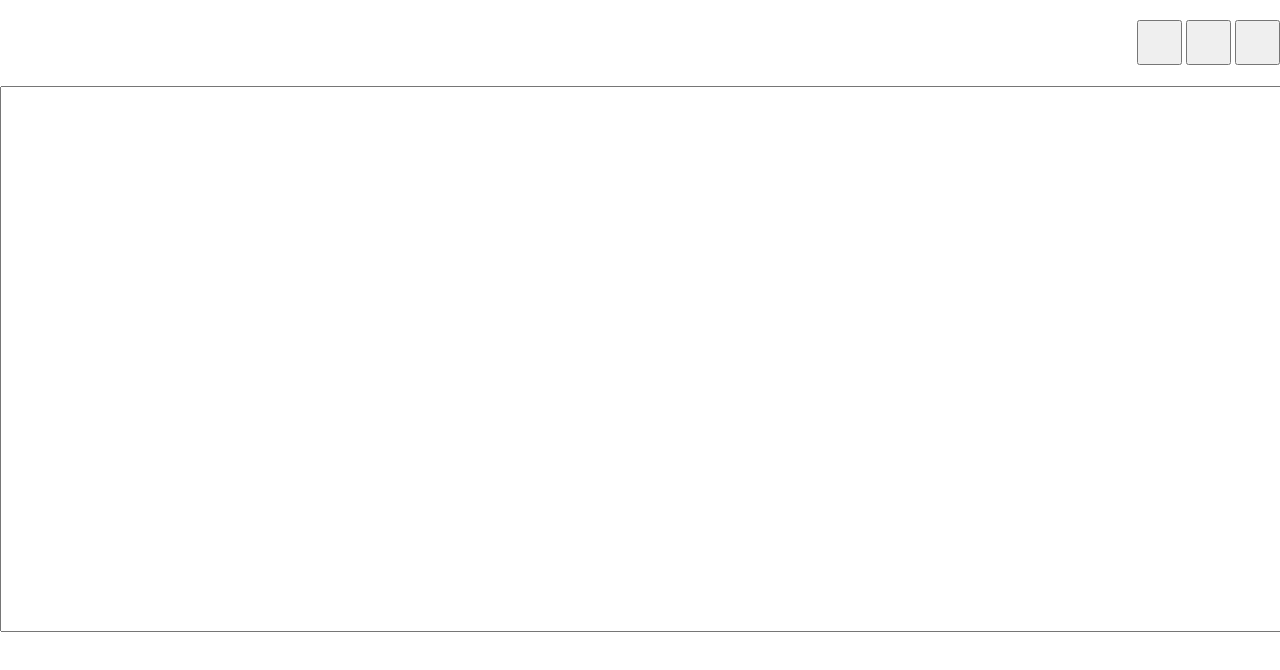
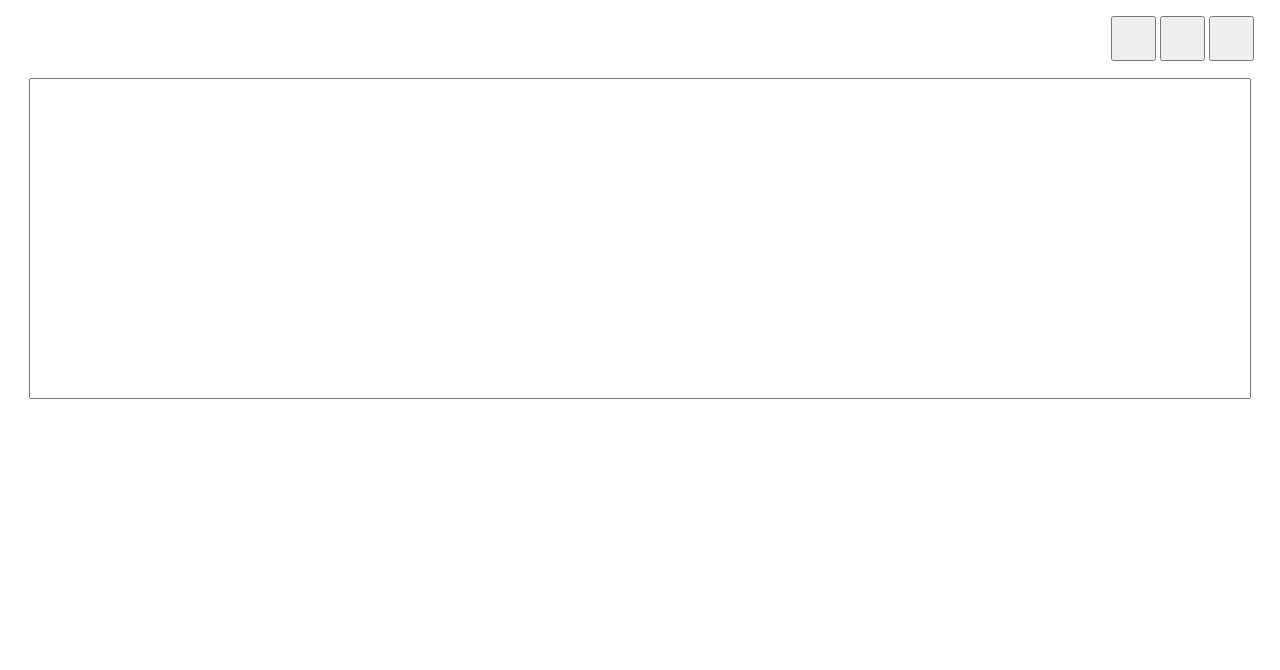
Before and after one commit to yakkoworks/oreoreFloatingMemo, a plain HTML site: page index.html in a window 1280 px wide. Drawn offline with nearby package versions, Linux system fonts and the light colour scheme.

Commit message:
css変更

```diff
--- a/style.css
+++ b/style.css
@@ -1,13 +1,18 @@
 #wrapper{
-	height: 600px;
+	height: 350px;
 }
 #memo {
 	resize: none;
-    width: 100%;
+    width: 95%;
 	height: 100%;
 }
 #area-memo{
+	text-align: center;
 	height: 90%;
+}
+#area-bar{
+	width: 98%;
+    text-align: right;
 }
 button{
     width: 45px;
@@ -15,12 +20,7 @@ button{
 }
 .bar{
 	text-align: right;
-	margin: 20px 0;
-}
-#area-bar::after{
-	display: block;
-	content: '';
-	clear: both;
+	/* margin: 20px 0; */
 }
 body{
 	margin: 0;
```
